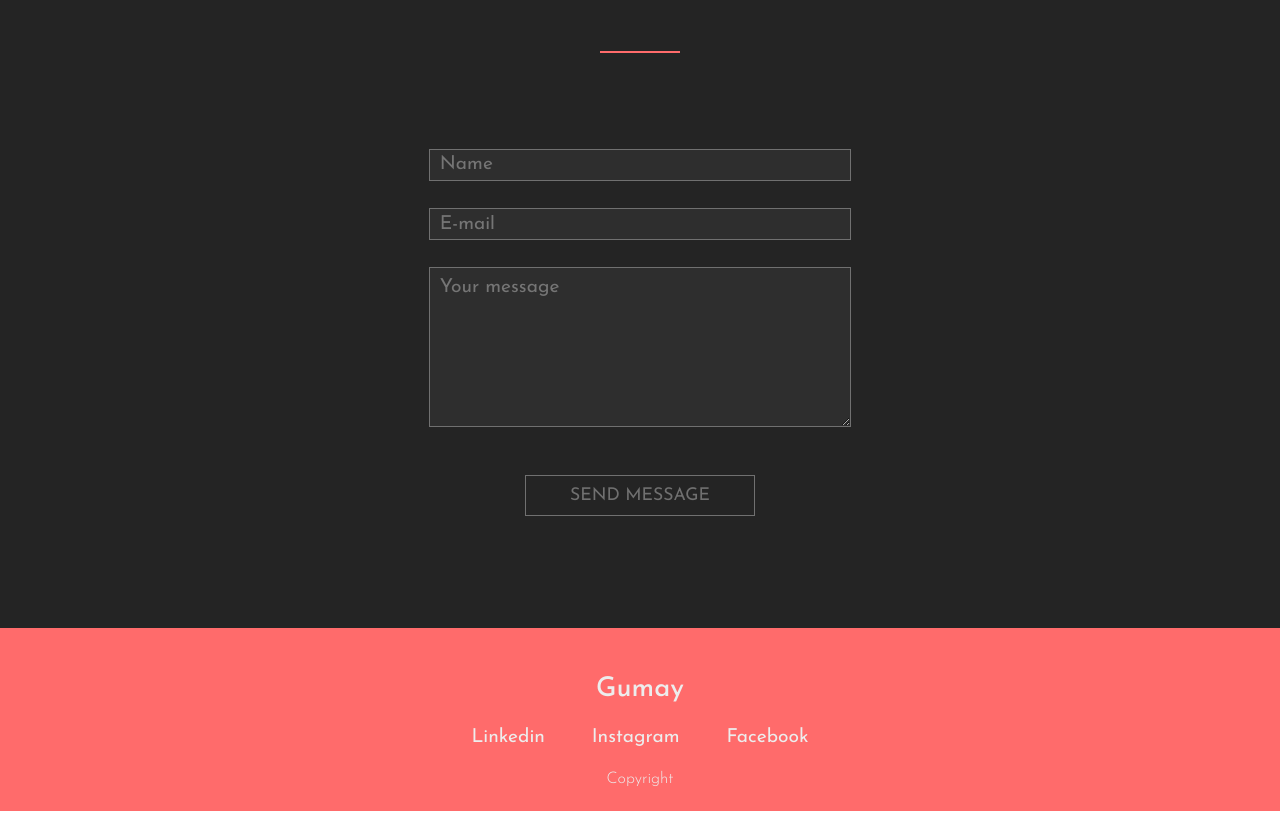
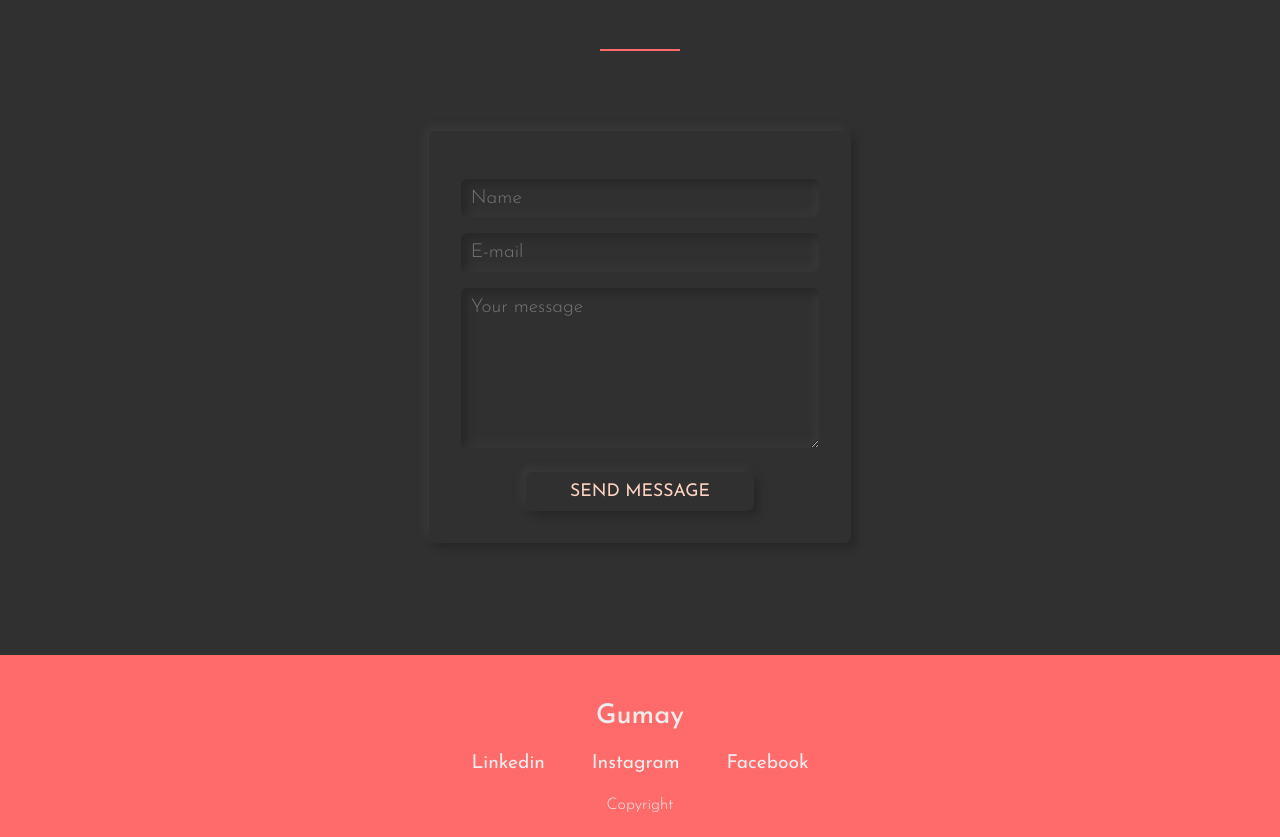
Before and after one commit to Humai88/portfolio, a React (Create React App) app: page / in a window 1280 px wide. Shown: the part 3662-4499 px from the top of the page. Before the commit the page ends 4473 px from the top, so only its background shows below. Built offline with nearby package versions, Linux system fonts and the light colour scheme.

Commit message:
Change form style

```diff
--- a/src/UI/Button/Button.module.scss
+++ b/src/UI/Button/Button.module.scss
@@ -1,16 +1,18 @@
 @import "./../../scss/global.scss";
 .default {
   padding: 8px 39px;
-  color: $color-fourth;
-  border: 1px solid $color-fourth;
+  color: $color-second;
+  border: none;
+  outline: none;
+  border-radius: 7px;
   text-transform: uppercase;
   text-align: center;
   transition: all 0.15s;
   font-weight: 400;
   font-size: 1.1rem;
-  background-color: transparent;
+  transition: 0.3s;
 }
 .default:hover {
-  color: $color-second;
-  border: 1px solid $color-second;
+  // color: $color-second;
+  // border: 1px solid $color-second;
 }
--- a/src/UI/Input/Input.module.scss
+++ b/src/UI/Input/Input.module.scss
@@ -1,17 +1,22 @@
 @import "./../../scss/global.scss";
 input {
   color: $color-body;
-  border: 1px solid $color-fourth;
-  padding: 2px 10px;
-  background: rgb(46, 46, 46);
+  padding: 4px 10px;
+  border-radius: 7px;
+  background: #303030;
+  font-weight: 300;
+  box-shadow: inset 5px 5px 9px #282828, inset -5px -5px 9px #383838;
   font-size: 1.2rem;
-  height: 2rem;
+  height: 2.4rem;
   margin-top: 1rem;
+  border: none;
+  outline: none;
   @include media-query("max", $palm-start) {
     font-size: 1rem;
   }
   &:focus {
-    background: rgb(212, 212, 212);
-    color: $color-bg3;
+    color: $color-body;
+    opacity: 0.7;
+    font-size: 1.4rem;
   }
 }
--- a/src/UI/Textarea/Textarea.module.scss
+++ b/src/UI/Textarea/Textarea.module.scss
@@ -1,12 +1,15 @@
 @import "./../../scss/global.scss";
 .textarea {
   color: $color-body;
-  border: 1px solid $color-fourth;
-  padding: 2px 10px;
-  background: rgb(46, 46, 46);
+  padding: 4px 10px;
+  border-radius: 7px;
+  background: #303030;
+  font-weight: 300;
+  box-shadow: inset 5px 5px 9px #282828, inset -5px -5px 9px #383838;
   font-size: 1.2rem;
   height: 10rem;
-
+  border: none;
+  outline: none;
   padding: 10px 10px;
   margin-top: 1rem;
 
@@ -15,7 +18,8 @@
     height: 9rem;
   }
   &:focus {
-    background: rgb(212, 212, 212);
-    color: $color-bg3;
+    color: $color-body;
+    opacity: 0.7;
+    font-size: 1.4rem;
   }
 }
--- a/src/components/contacts/Contacts.module.scss
+++ b/src/components/contacts/Contacts.module.scss
@@ -1,21 +1,13 @@
 @import "./../../scss/global.scss";
 .wrapper {
-  background-color: $color-bg5;
+  background: $color-bg5;
   color: $color-fourth;
   text-align: center;
-
+  padding-bottom: 7rem;
   h2 {
     @include header;
   }
-  .btn {
-    margin-bottom: 7rem;
-    margin-top: 1rem;
-    padding: 11px 44px;
-    @include media-query("max", $palm-start) {
-      padding: 7px 33px;
-      font-size: 0.9rem;
-    }
-  }
+
   .line {
     @include line;
   }
--- a/src/components/contacts/Form.module.scss
+++ b/src/components/contacts/Form.module.scss
@@ -4,6 +4,10 @@
   flex-direction: column;
   width: 33%;
   margin: 0 auto;
+  padding: 2rem;
+  border-radius: 7px;
+  background: $color-bg5;
+  box-shadow: 5px 5px 7px #282828, -5px -5px 7px #383838;
   @include media-query("max", $desk-start) {
     width: 60%;
   }
@@ -14,42 +18,24 @@
     width: 80%;
   }
 
-  input,
-  textarea {
-    color: $color-body;
-    border: 1px solid $color-fourth;
-    padding: 2px 10px;
-    background: rgb(46, 46, 46);
-    font-size: 1.2rem;
-    @include media-query("max", $palm-start) {
-      font-size: 1rem;
-    }
-    &:focus {
-      background: rgb(212, 212, 212);
-      color: $color-bg3;
-    }
-  }
-  input {
-    height: 2rem;
-    margin-bottom: 0.7rem;
-  }
-  textarea {
-    height: 10rem;
-    margin-bottom: 1.5rem;
-    padding: 10px 10px;
-
-    @include media-query("max", $palm-start) {
-      height: 9rem;
-    }
-  }
   .btn {
     margin: 0 auto;
-    margin-bottom: 7rem;
+    background: $color-bg5;
     padding: 11px 44px;
     margin-top: 1.5rem;
+    box-shadow: 5px 5px 7px #282828, -5px -5px 7px #383838;
     @include media-query("max", $palm-start) {
       padding: 7px 33px;
       font-size: 0.9rem;
+    }
+    &:hover {
+      color: #fdd2bfb0;
+      background: linear-gradient(145deg, #2b2b2b, #333333);
+      box-shadow: 5px 5px 7px #282828, -5px -5px 7px #383838;
+    }
+    &:active {
+      color: #fdd2bf69;
+      box-shadow: inset 5px 5px 7px #282828, inset -5px -5px 7px #383838;
     }
   }
   .msg {
--- a/src/components/remote/RemoteJob.module.scss
+++ b/src/components/remote/RemoteJob.module.scss
@@ -9,9 +9,20 @@
   .btn {
     margin-bottom: 7rem;
     padding: 11px 44px;
+    background: #202020;
+    box-shadow: 5px 5px 7px #1b1b1b, -5px -5px 7px #252525;
     @include media-query("max", $palm-start) {
       padding: 7px 33px;
       font-size: 0.9rem;
+    }
+    &:hover {
+      color: #fdd2bfb0;
+      background: linear-gradient(145deg, #1d1d1d, #222222);
+      box-shadow: 5px 5px 7px #1b1b1b, -5px -5px 7px #252525;
+    }
+    &:active {
+      color: #fdd2bf69;
+      box-shadow: inset 5px 5px 7px #1b1b1b, inset -5px -5px 7px #252525;
     }
   }
   h3 {
--- a/src/components/works/WorksSection.tsx
+++ b/src/components/works/WorksSection.tsx
@@ -27,7 +27,7 @@ export const WorksSection = () => {
         />
         <Work
           title="Blog"
-          text="A primary school teacher's blog that I first built using vanilla JS but after a while migrated it to React. I implemented CSS Modules approach and SASS for styling. For displaying data I used fetching data from a local JSON."
+          text="A primary school teacher's blog (Standalone server) that I first built using vanilla JS but after a while migrated it to React. I implemented CSS Modules approach and SASS for styling. For displaying data I used fetching data from a local JSON."
           imgSrc={blog}
           ghLink="https://github.com/Humai88/on-les"
           webLink="https://www.on-les.com/"
--- a/src/scss/_vars.scss
+++ b/src/scss/_vars.scss
@@ -8,7 +8,7 @@ $color-bg: rgb(20, 20, 20);
 $color-bg2: rgb(24, 24, 24);
 $color-bg3: rgb(28, 28, 28);
 $color-bg4: rgb(32, 32, 32);
-$color-bg5: rgb(36, 36, 36);
+$color-bg5: #303030;
 // breakpoints
 $mob-start: 374px;
 $palm-start: 420px;
```
